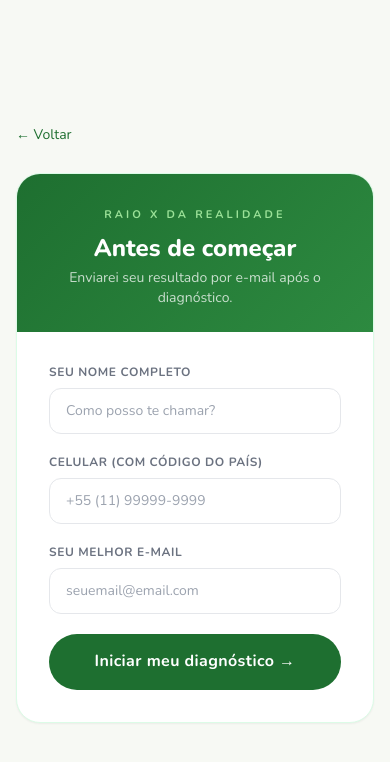
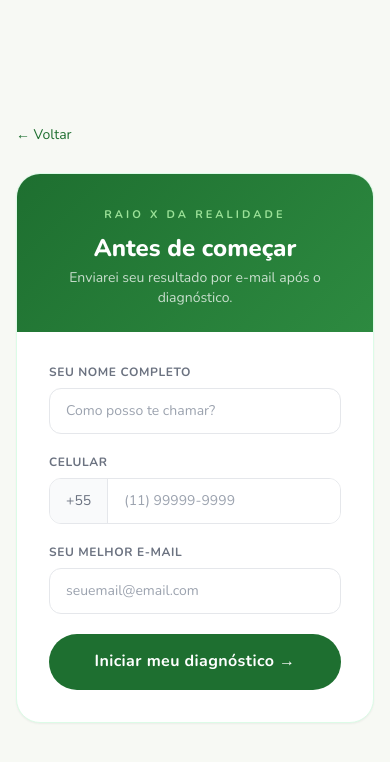
Before and after one commit to ZYONCursoseTerapias/raio-x-da-realidade, a React (Vite) app: page /registro in a window 390 px wide. Shown: the top 762 px of the page. Built offline with nearby package versions, Linux system fonts and the light colour scheme.

Commit message:
Fix phone field: fixed +55 prefix, user types only DDD and number

```diff
--- a/src/pages/UserInfoPage.tsx
+++ b/src/pages/UserInfoPage.tsx
@@ -21,7 +21,7 @@ export default function UserInfoPage() {
   function handleSubmit(e: FormEvent) {
     e.preventDefault()
     if (!validate()) return
-    sessionStorage.setItem('raiox_user', JSON.stringify({ nome: nome.trim(), telefone: telefone.trim(), email: email.trim() }))
+    sessionStorage.setItem('raiox_user', JSON.stringify({ nome: nome.trim(), telefone: '+55 ' + telefone.trim(), email: email.trim() }))
     navigate('/teste')
   }
 
@@ -74,7 +74,22 @@ export default function UserInfoPage() {
           {/* Form */}
           <form onSubmit={handleSubmit} className="px-8 py-8 space-y-5">
             {field('Seu nome completo', nome, setNome, 'Como posso te chamar?', 'text', 'nome')}
-            {field('Celular (com código do país)', telefone, setTelefone, '+55 (11) 99999-9999', 'tel', 'telefone')}
+            <div>
+              <label className="block text-xs font-bold text-gray-500 uppercase tracking-wider mb-2">
+                Celular
+              </label>
+              <div className="flex border border-gray-200 rounded-xl overflow-hidden focus-within:border-brand-medium transition-colors">
+                <span className="px-4 py-3 text-sm text-gray-500 bg-gray-50 border-r border-gray-200 select-none">+55</span>
+                <input
+                  type="tel"
+                  value={telefone}
+                  onChange={(e) => setTelefone(e.target.value)}
+                  placeholder="(11) 99999-9999"
+                  className="flex-1 px-4 py-3 text-sm text-gray-700 focus:outline-none"
+                />
+              </div>
+              {errors.telefone && <p className="text-red-400 text-xs mt-1">{errors.telefone}</p>}
+            </div>
             {field('Seu melhor e-mail', email, setEmail, 'seuemail@email.com', 'email', 'email')}
 
 
```
